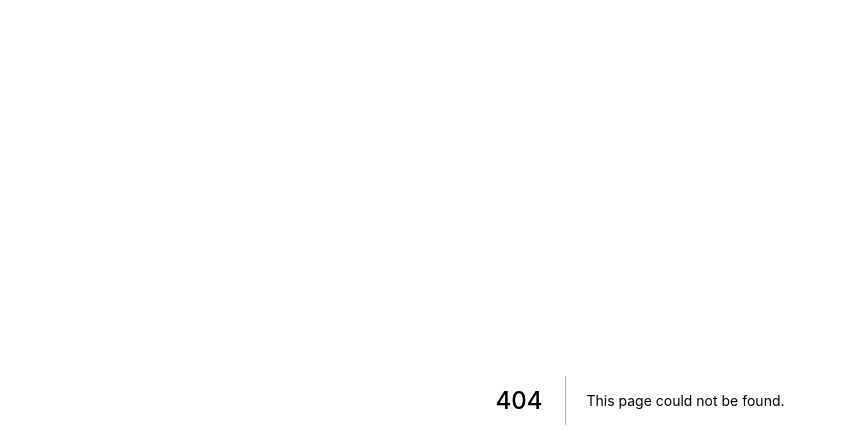
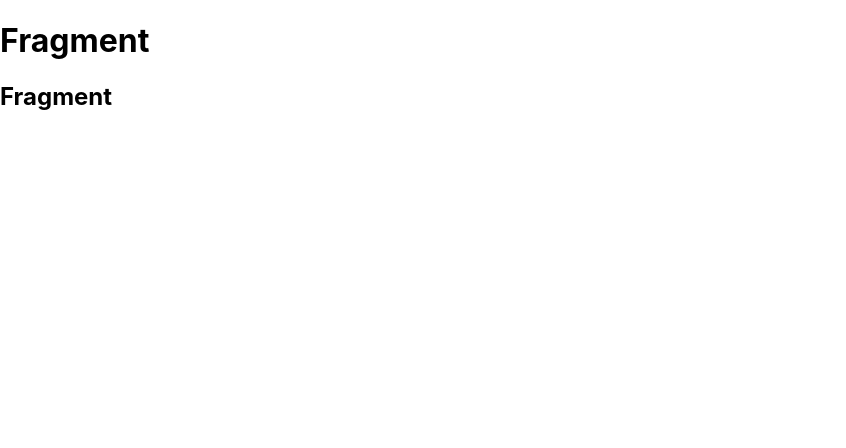
Before and after one commit to EVSoaress/web-dev, a Next.js app in the folder exercicios/: page /basicos/fragment2 in a window 1280 px wide. Before the commit this address had no page. Shown: the top 448 px of the page, without its empty margins (0-846 px from the left). Built offline with nearby package versions, Linux system fonts and the light colour scheme.

Commit message:
trabalhando com fragment com import(no fragment1) e sem import, com tag vazia(no fragment2)

```diff
--- /dev/null
+++ b/exercicios/pages/basicos/fragment2.jsx
@@ -0,0 +1,11 @@
+export default function fragment(){
+    return (
+
+            <>
+            <h1>Fragment</h1>
+            <h2>Fragment</h2>
+            </>
+
+
+    )
+}
```
Also changed, not shown: exercicios/pages/basicos/fragment1.jsx (added, +10 -0 lines).
